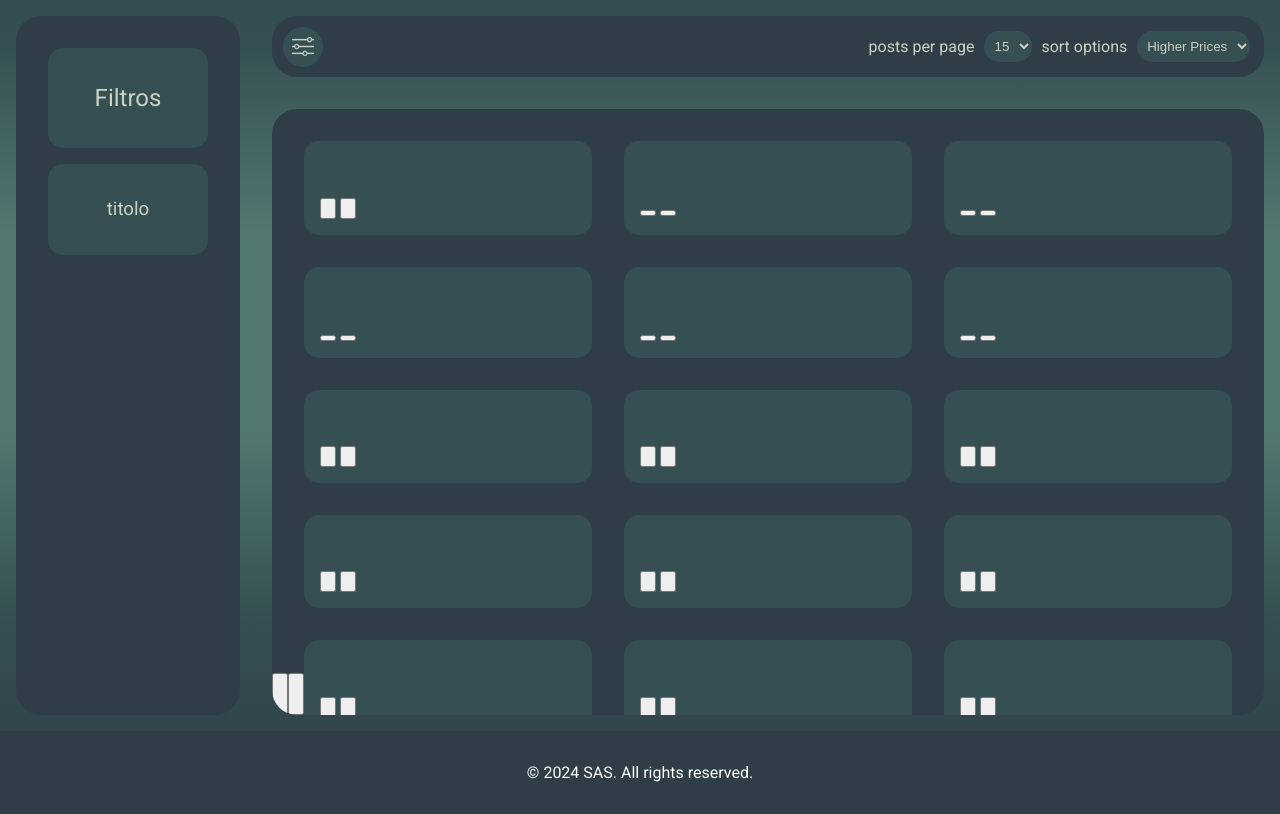
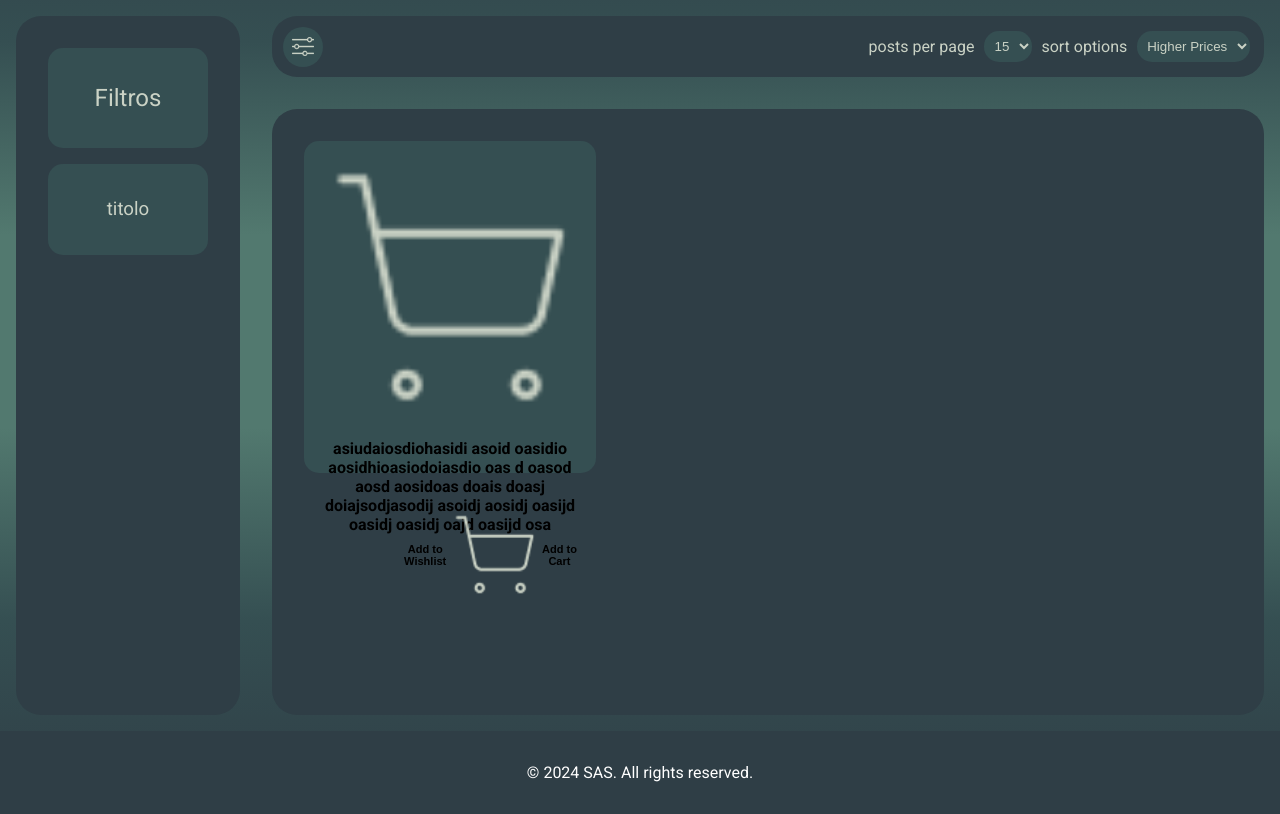
Before and after one commit to FEUP-LTW-2024/ltw-project-2024-ltw06g03, a PHP site: page /posts_page.php in a window 1280 px wide. Shown: the part 151-965 px from the top of the page. Run offline with PHP 8.4, Linux system fonts and the light colour scheme; some web fonts are replaced.

Commit message:
update posts

```diff
--- a/index.php
+++ b/index.php
@@ -9,7 +9,7 @@ $stmt = $db->prepare('SELECT * FROM categories') ;
 $stmt->execute();
 $categories = $stmt->fetchAll();*/
 
-output_head("Smooth As Silk");
+output_head("Smooth As Silk","scripts/index-script.js");
 ?>
 <body>
     <?php output_header(); ?>
--- a/posts_page.php
+++ b/posts_page.php
@@ -3,7 +3,7 @@ include_once ("database/connect.php");
 include_once ("templates/head.php");
 include_once ("templates/header.php");
 include_once ("templates/footer.php");
-output_head("Smooth As Silk","scripts/post-page-script.js");
+output_head("Smooth As Silk", "scripts/post-page-script.js");
 ?>
 
 <body id="post-page">
@@ -27,7 +27,8 @@ output_head("Smooth As Silk","scripts/post-page-script.js");
                 <option value="15">15</option>
                 <option value="30">30</option>
                 <option value="60">60</option>
-            </select>        </div>
+            </select>
+        </div>
         <div>
             <h4>sort options</h4>
             <select name="sort-option" id="">
@@ -48,150 +49,21 @@ output_head("Smooth As Silk","scripts/post-page-script.js");
     </aside>
     <section id="posts-section" class="outer-box-format">
         <article class="iner-box-format">
-            <img src="" alt="">
-            <h4></h4>
-            <button><img src="" alt=""></button>
-            <button><img src="" alt=""></button>
+            <img src="./assets/shopping-cart.png" alt="">
+            <h4>asiudaiosdiohasidi asoid oasidio aosidhioasiodoiasdio oas d oasod aosd aosidoas doais doasj doiajsodjasodij asoidj aosidj oasijd oasidj oasidj oajd oasijd osa</h4>
+            <button><img src="" alt="">
+                <h5>Add to Wishlist</h5>
+            </button>
+            <button><img src="./assets/shopping-cart.png" alt="">
+                <h5>Add to Cart</h5>
+            </button>
         </article>
-        <article class="iner-box-format">
-            <img src="" alt="">
-            <h4></h4>
-            <button></button>
-            <button></button>
-        </article>
-        <article class="iner-box-format">
-            <img src="" alt="">
-            <h4></h4>
-            <button></button>
-            <button></button>
-        </article>
-        <article class="iner-box-format">
-            <img src="" alt="">
-            <h4></h4>
-            <button></button>
-            <button></button>
-        </article>
-        <article class="iner-box-format">
-            <img src="" alt="">
-            <h4></h4>
-            <button></button>
-            <button></button>
-        </article>
-        <article class="iner-box-format">
-            <img src="" alt="">
-            <h4></h4>
-            <button></button>
-            <button></button>
-        </article>
-        <article class="iner-box-format">
-            <img src="" alt="">
-            <h4></h4>
-            <button><img src="" alt=""></button>
-            <button><img src="" alt=""></button>
-        </article>
-        <article class="iner-box-format">
-            <img src="" alt="">
-            <h4></h4>
-            <button><img src="" alt=""></button>
-            <button><img src="" alt=""></button>
-        </article>
-        <article class="iner-box-format">
-            <img src="" alt="">
-            <h4></h4>
-            <button><img src="" alt=""></button>
-            <button><img src="" alt=""></button>
-        </article><article class="iner-box-format">
-            <img src="" alt="">
-            <h4></h4>
-            <button><img src="" alt=""></button>
-            <button><img src="" alt=""></button>
-        </article>
-        <article class="iner-box-format">
-            <img src="" alt="">
-            <h4></h4>
-            <button><img src="" alt=""></button>
-            <button><img src="" alt=""></button>
-        </article>
-        <article class="iner-box-format">
-            <img src="" alt="">
-            <h4></h4>
-            <button><img src="" alt=""></button>
-            <button><img src="" alt=""></button>
-        </article><article class="iner-box-format">
-            <img src="" alt="">
-            <h4></h4>
-            <button><img src="" alt=""></button>
-            <button><img src="" alt=""></button>
-        </article>
-        <article class="iner-box-format">
-            <img src="" alt="">
-            <h4></h4>
-            <button><img src="" alt=""></button>
-            <button><img src="" alt=""></button>
-        </article>
-        <article class="iner-box-format">
-            <img src="" alt="">
-            <h4></h4>
-            <button><img src="" alt=""></button>
-            <button><img src="" alt=""></button>
-        </article><article class="iner-box-format">
-            <img src="" alt="">
-            <h4></h4>
-            <button><img src="" alt=""></button>
-            <button><img src="" alt=""></button>
-        </article>
-        <article class="iner-box-format">
-            <img src="" alt="">
-            <h4></h4>
-            <button><img src="" alt=""></button>
-            <button><img src="" alt=""></button>
-        </article>
-        <article class="iner-box-format">
-            <img src="" alt="">
-            <h4></h4>
-            <button><img src="" alt=""></button>
-            <button><img src="" alt=""></button>
-        </article><article class="iner-box-format">
-            <img src="" alt="">
-            <h4></h4>
-            <button><img src="" alt=""></button>
-            <button><img src="" alt=""></button>
-        </article>
-        <article class="iner-box-format">
-            <img src="" alt="">
-            <h4></h4>
-            <button><img src="" alt=""></button>
-            <button><img src="" alt=""></button>
-        </article>
-        <article class="iner-box-format">
-            <img src="" alt="">
-            <h4></h4>
-            <button><img src="" alt=""></button>
-            <button><img src="" alt=""></button>
-        </article><article class="iner-box-format">
-            <img src="" alt="">
-            <h4></h4>
-            <button><img src="" alt=""></button>
-            <button><img src="" alt=""></button>
-        </article>
-        <article class="iner-box-format">
-            <img src="" alt="">
-            <h4></h4>
-            <button><img src="" alt=""></button>
-            <button><img src="" alt=""></button>
-        </article>
-        <article class="iner-box-format">
-            <img src="" alt="">
-            <h4></h4>
-            <button><img src="" alt=""></button>
-            <button><img src="" alt=""></button>
-        </article>
-        <div id="page-number">
+    </section>
+    <div id="page-number">
             <button><img src="" alt=""></button>
             <h4></h4>
             <button><img src="" alt=""></button>
         </div>
-    </section>
     <?php output_footer("posts-footer"); ?>
 </body>
 
--- a/style/layout.css
+++ b/style/layout.css
@@ -89,6 +89,36 @@ label {
     "footer footer";
 }
 
+#posts-section article {
+    align-items: center;
+    justify-content: center;
+    display: grid;
+    grid-template-rows: 2fr 1fr 0.25fr;
+    grid-template-columns: 1fr 1fr;
+    grid-template-areas:
+    "image image"
+    "decription decription"
+    "likebutton cartbutton";
+}
+#posts-section article img {
+    grid-area: image;
+}
+#posts-section article h4 {
+    grid-area: decription;
+    text-align: center;
+}
+#posts-section article button{
+    display: flex;
+    align-items: center;
+    justify-content: center;
+    flex-direction: row;
+}
+#posts-section article button:first-child {
+    grid-area: likebutton;
+}
+#posts-section article button:nth-child(2) {
+    grid-area: cartbutton;
+}
 #post-page #navbar{
     grid-area: header;
 }
--- a/style/style.css
+++ b/style/style.css
@@ -6,7 +6,15 @@ body
     background: linear-gradient(to bottom, var( --very_dark_green),var(--dark_green), var(--green), var(--green) ,var(--dark_green),var( --very_dark_green));
     font-family: 'Roboto', 'Arial';
 }
-
+button {
+    background-color: transparent;
+    background-repeat: no-repeat;
+    border: none;
+    cursor: pointer;
+    overflow: hidden;
+    outline: none;
+    padding: 0;
+}
 
 
 /* Navbar */
@@ -226,9 +234,9 @@ input[type="submit"] {
     overflow-y: scroll;
     padding-bottom: 3em;
 }
+
 #posts-section::-webkit-scrollbar {
     width: 10px;
-
 }
 
 #posts-section::-webkit-scrollbar-track {
@@ -239,7 +247,18 @@ input[type="submit"] {
     background: var(--dark_green);
     border-radius: 5px;
 }
-
+#posts-section article{
+    width: 260px;
+    height: 300px;
+}
+#posts-section article img {
+    width: 100%;
+    height: auto;
+    object-fit: cover;
+    border-radius: 15px;
+}
+#posts-section article h4 {
+}
 #page-number
 {
 }
```
Also changed, not shown: templates/footer.php (+7 -6 lines), templates/head.php (+5 -3 lines), templates/header.php (+11 -5 lines), script.js (deleted), scripts/index-script.js (added).
